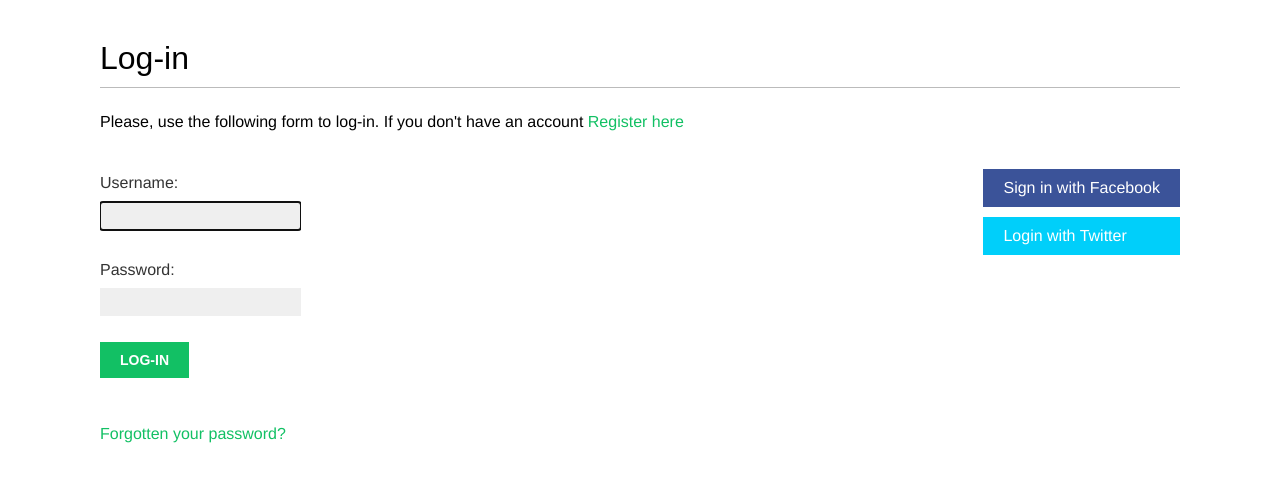
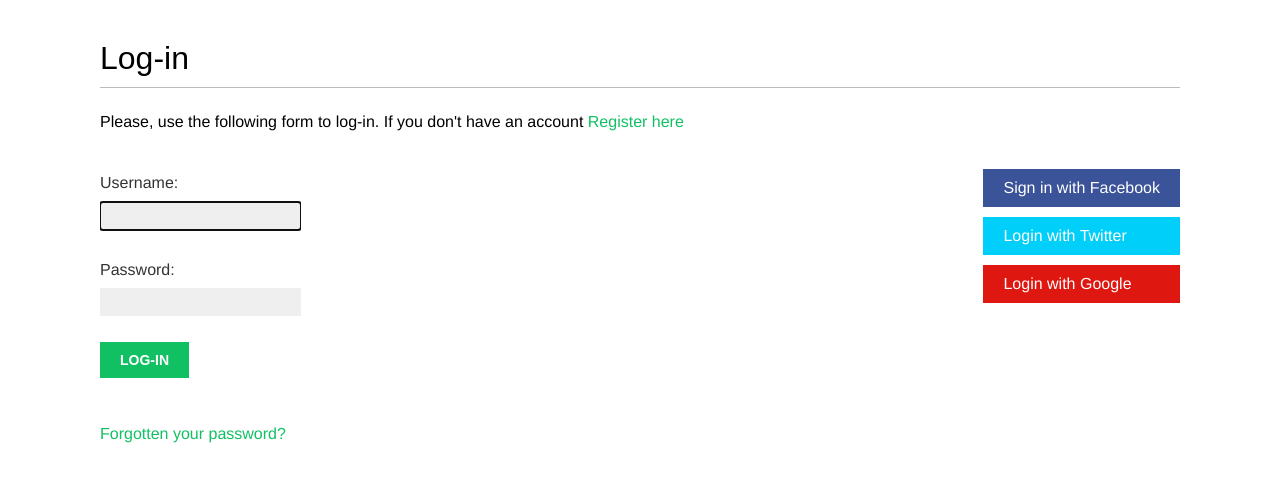
Before and after one commit to nildiert/Django-socialNetwork, a Django app: page /account/login/ in a window 1280 px wide. Shown: the part 47-529 px from the top of the page. Run offline with Django 3.2, Linux system fonts and the light colour scheme; some web fonts are replaced.

Commit message:
[FEATURE] Added Google OAuth

```diff
--- a/account/templates/registration/login.html
+++ b/account/templates/registration/login.html
@@ -27,6 +27,9 @@
             <li class="twitter">
                 <a href="{% url "social:begin" "twitter" %}">Login with Twitter</a>
             </li>
+            <li class="google">
+                <a href="{% url "social:begin" "google-oauth2"  %}">Login with Google</a>
+            </li>
         </ul>
     </div>
 {% endblock %}
--- a/bookmarks/settings.py
+++ b/bookmarks/settings.py
@@ -63,6 +63,7 @@ AUTHENTICATION_BACKENDS = [
     'account.authentication.EmailAuthBackend',
     'social_core.backends.facebook.FacebookOAuth2',
     'social_core.backends.twitter.TwitterOAuth',
+    'social_core.backends.google.GoogleOAuth2',
 
     'django.contrib.auth.backends.ModelBackend',
 ]
@@ -75,6 +76,9 @@ SOCIAL_AUTH_FACEBOOK_SCOPE = ['email']
 
 SOCIAL_AUTH_TWITTER_KEY=os.environ.get('SOCIAL_AUTH_TWITTER_KEY')
 SOCIAL_AUTH_TWITTER_SECRET=os.environ.get('SOCIAL_AUTH_TWITTER_SECRET')
+
+SOCIAL_AUTH_GOOGLE_OAUTH2_KEY=os.environ.get('SOCIAL_AUTH_GOOGLE_OAUTH2_KEY')
+SOCIAL_AUTH_GOOGLE_OAUTH2_SECRET=os.environ.get('SOCIAL_AUTH_GOOGLE_OAUTH2_SECRET')
 
 TEMPLATES = [
     {
```
Also changed, not shown: 2 other files.
